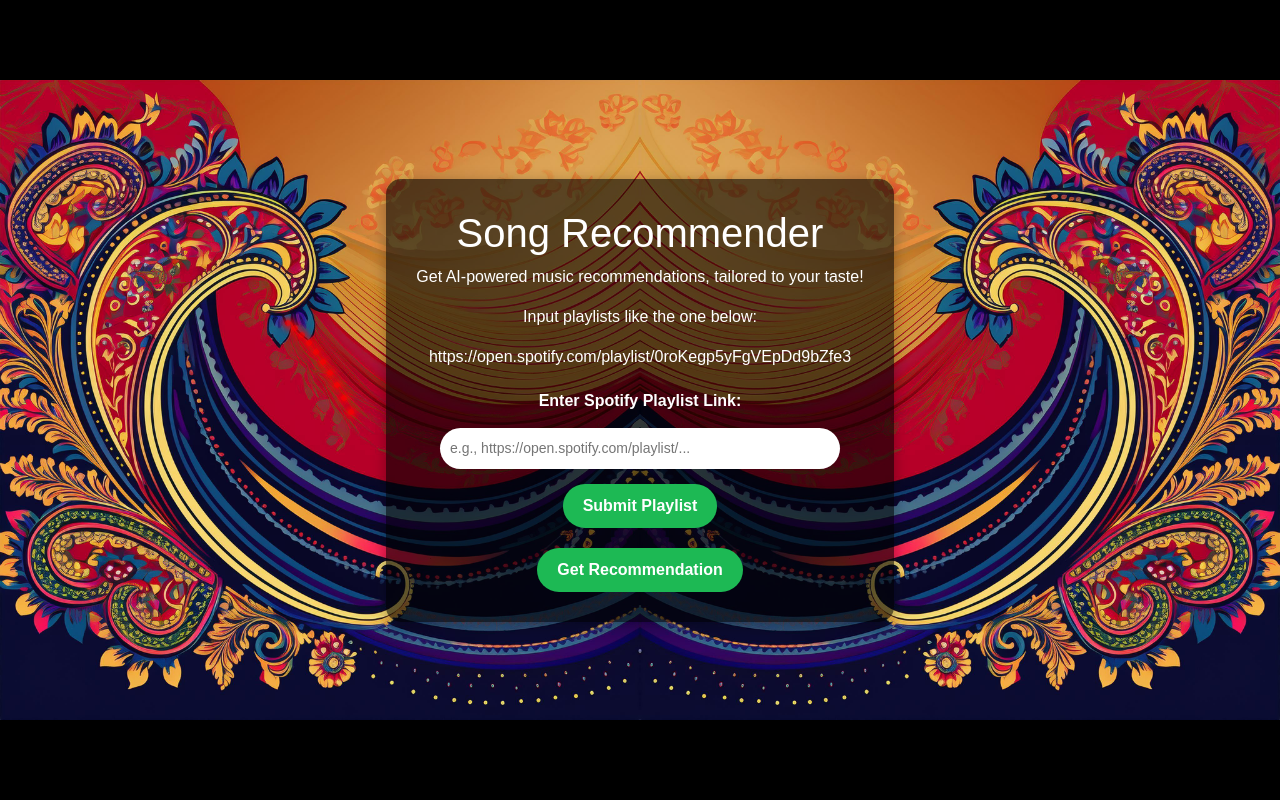
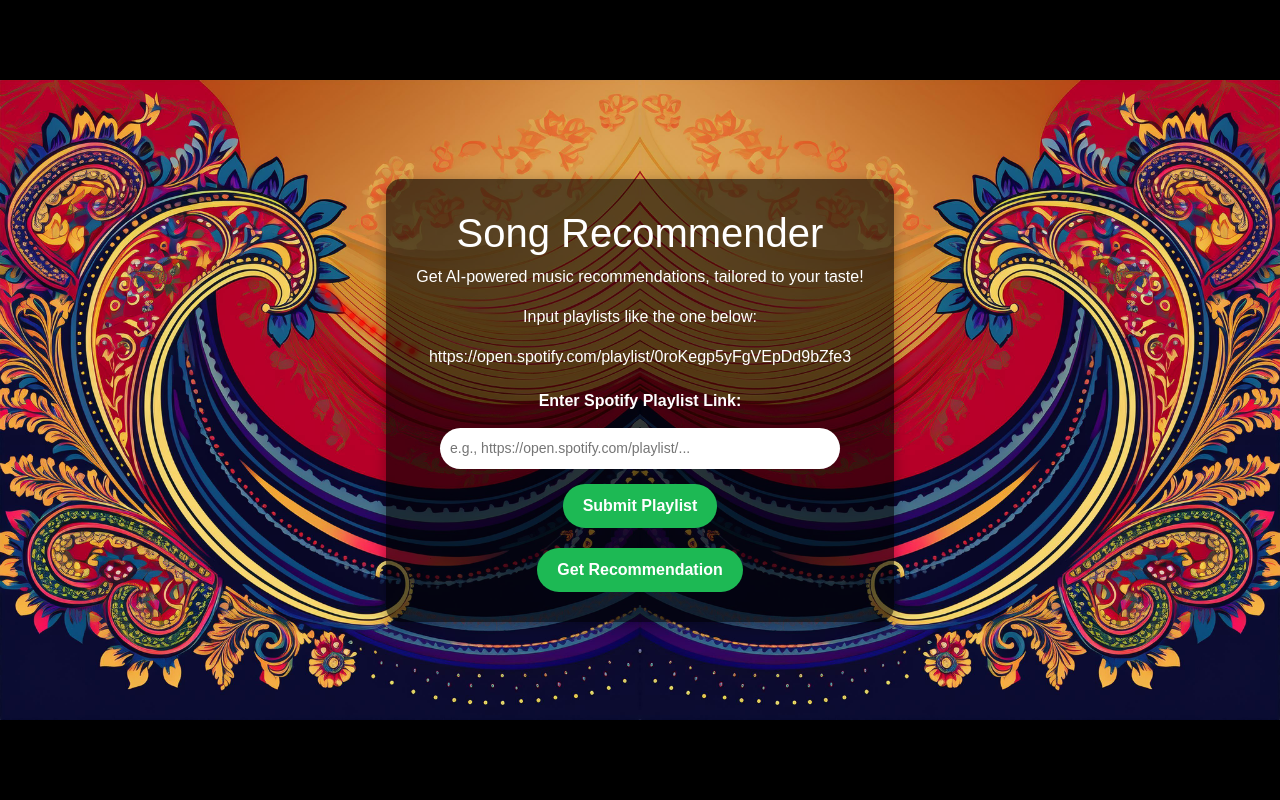
Before and after one commit to prabhatravib/spotify_recommendor_latest, a Flask app: page / in a window 1280 px wide. Run offline with Flask 2, Linux system fonts and the light colour scheme.

Commit message:
Update index.html

```diff
--- a/templates/index.html
+++ b/templates/index.html
@@ -93,16 +93,16 @@
             100% { box-shadow: 0 0 8px 3px rgba(255, 0, 0, 1); }
         }
         /* Bindi Positions */
-        .bindi-1 { top: 320px; left: 285px; }
-        .bindi-2 { top: 325px; left: 292px; }
-        .bindi-3 { top: 332px; left: 299px; }
-        .bindi-4 { top: 340px; left: 306px; }
-        .bindi-5 { top: 349px; left: 313px; }
-        .bindi-6 { top: 359px; left: 320px; }
-        .bindi-7 { top: 370px; left: 327px; }
-        .bindi-8 { top: 382px; left: 334px; }
-        .bindi-9 { top: 395px; left: 341px; }
-        .bindi-10 { top: 409px; left: 348px; }
+        .bindi-1 { top: 285px; left: 320px; }
+        .bindi-2 { top: 292px; left: 325px; }
+        .bindi-3 { top: 299px; left: 332px; }
+        .bindi-4 { top: 306px; left: 340px; }
+        .bindi-5 { top: 313px; left: 349px; }
+        .bindi-6 { top: 320px; left: 359px; }
+        .bindi-7 { top: 327px; left: 370px; }
+        .bindi-8 { top: 334px; left: 382px; }
+        .bindi-9 { top: 341px; left: 395px; }
+        .bindi-10 { top: 348px; left: 409px; }
     </style>
 </head>
 <body>
```
